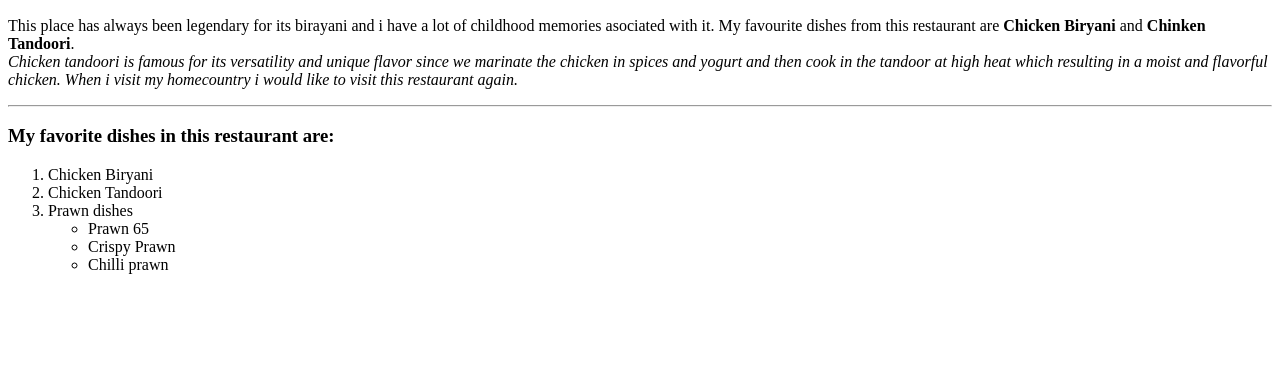
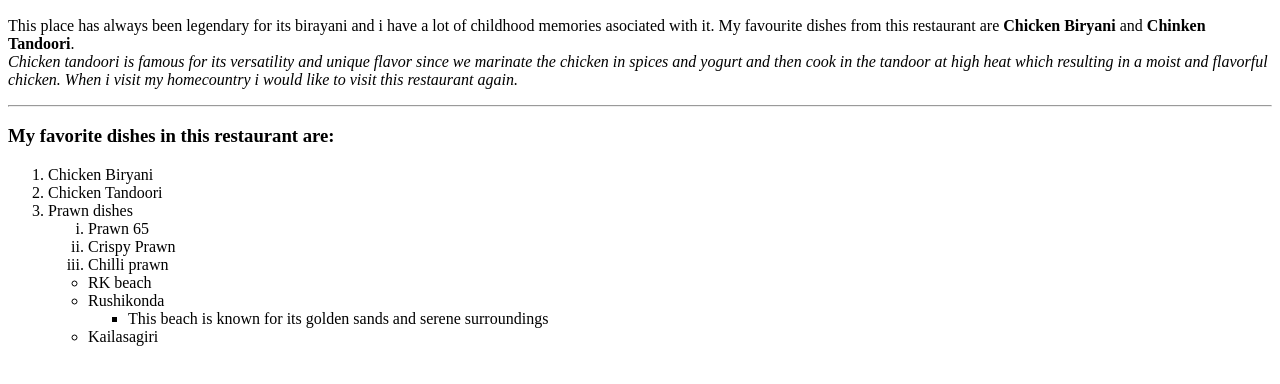
Before and after one commit to 44-563-Web-Apps-S24/44563-webapps-s24-assignment3-pusapativarsha, a plain HTML site: page index.html in a window 1280 px wide. Shown: the part 104-488 px from the top of the page. Drawn offline with Linux system fonts and the light colour scheme.

Commit message:
Unordered list

```diff
--- a/index.html
+++ b/index.html
@@ -13,11 +13,19 @@
         <li>Chicken Biryani</li>
         <li>Chicken Tandoori</li>
         <li>Prawn dishes</li>
-        <ul>
+        <ol type='i'>
             <li>Prawn 65</li>
             <li>Crispy Prawn</li>
             <li>Chilli prawn</li>
         </ul>
     </ol>
+    <ul>
+        <li>RK beach</li>
+        <li>Rushikonda</li>
+        <ul>
+            <li>This beach is known for its golden sands and serene surroundings</li>
+        </ul>
+        <li>Kailasagiri</li>
+    </ul>
 </body>
 </html
```
